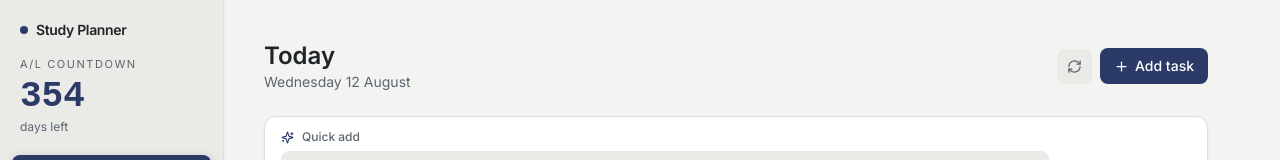
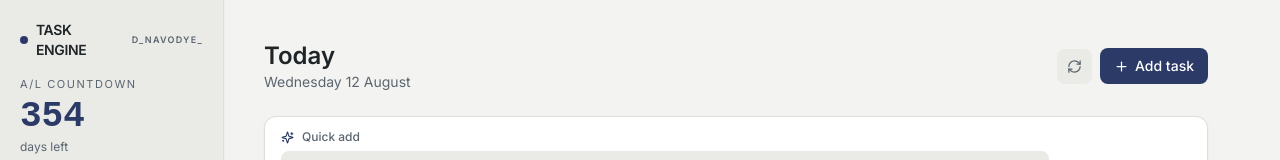
Before and after one commit to zirconmedia95-beep/study-Planer, a React (Vite) app: page / in a window 1280 px wide. Shown: the top 160 px of the page. Built offline with nearby package versions, Linux system fonts and the light colour scheme; no server answers.

Commit message:
Update Sidebar.jsx

```diff
--- a/src/components/Sidebar.jsx
+++ b/src/components/Sidebar.jsx
@@ -17,7 +17,10 @@ export default function Sidebar({ view, setView, examDays, atRiskCount }) {
       <div className="px-5 py-5">
         <div className="text-sm font-semibold tracking-tight hidden md:flex items-center gap-2 mb-4">
           <span className="w-2 h-2 rounded-full" style={{ background: COLORS.indigo }} />
-          Study Planner
+          TASK ENGINE
+          <div className="text-[9px] uppercase tracking-[0.14em]" style={{ color: COLORS.inkSoft }}>
+            D_Navodye_
+          </div>
         </div>
         <div className="text-[11px] uppercase tracking-[0.14em]" style={{ color: COLORS.inkSoft }}>
           A/L countdown
```
